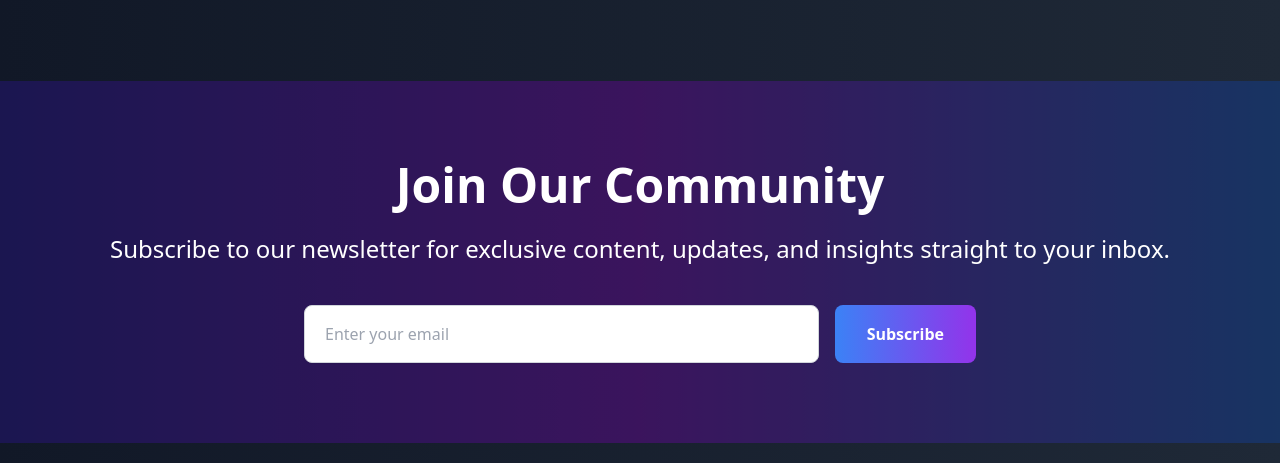
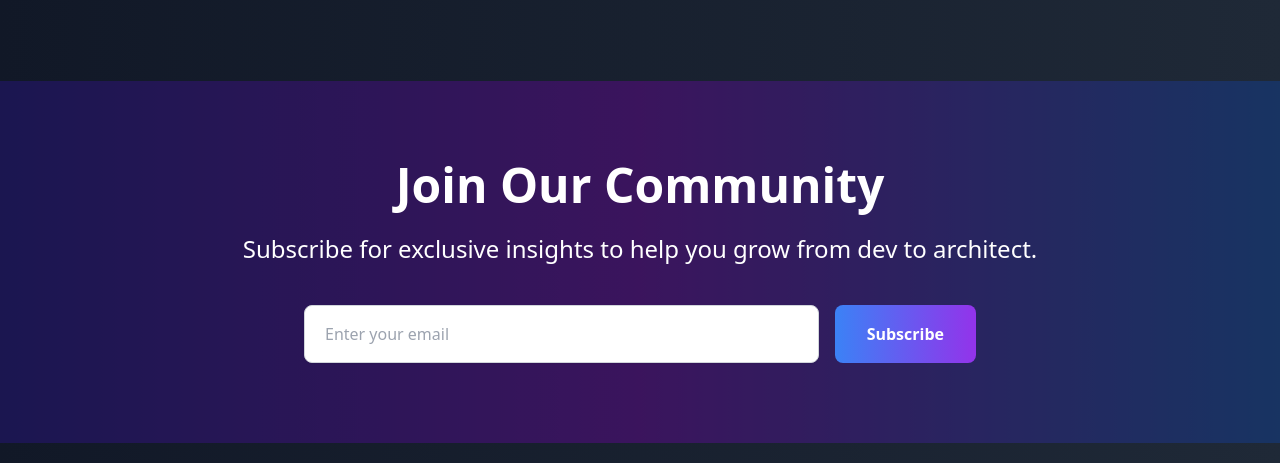
Before and after one commit to thedevfoundry01/Foundry_website, a Flask app: page / in a window 1280 px wide. Shown: the part 1555-2018 px from the top of the page. Run offline with Flask 3, Linux system fonts and the light colour scheme; data that the repository does not hold is empty; some libraries are stand-ins or nearby versions.

Commit message:
Updated Homepage

```diff
--- a/app/templates/pages/index.html
+++ b/app/templates/pages/index.html
@@ -94,7 +94,7 @@
             Join Our Community
         </h2>
         <p class="text-lg lg:text-2xl mb-10">
-            Subscribe to our newsletter for exclusive content, updates, and insights straight to your inbox.
+            Subscribe for exclusive insights to help you grow from dev to architect.
         </p>
         <form action="{{ url_for('web.subscribe') }}" method="POST" class="max-w-2xl mx-auto">
             <input type="hidden" name="csrf_token" value="{{ csrf_token() }}">
```
